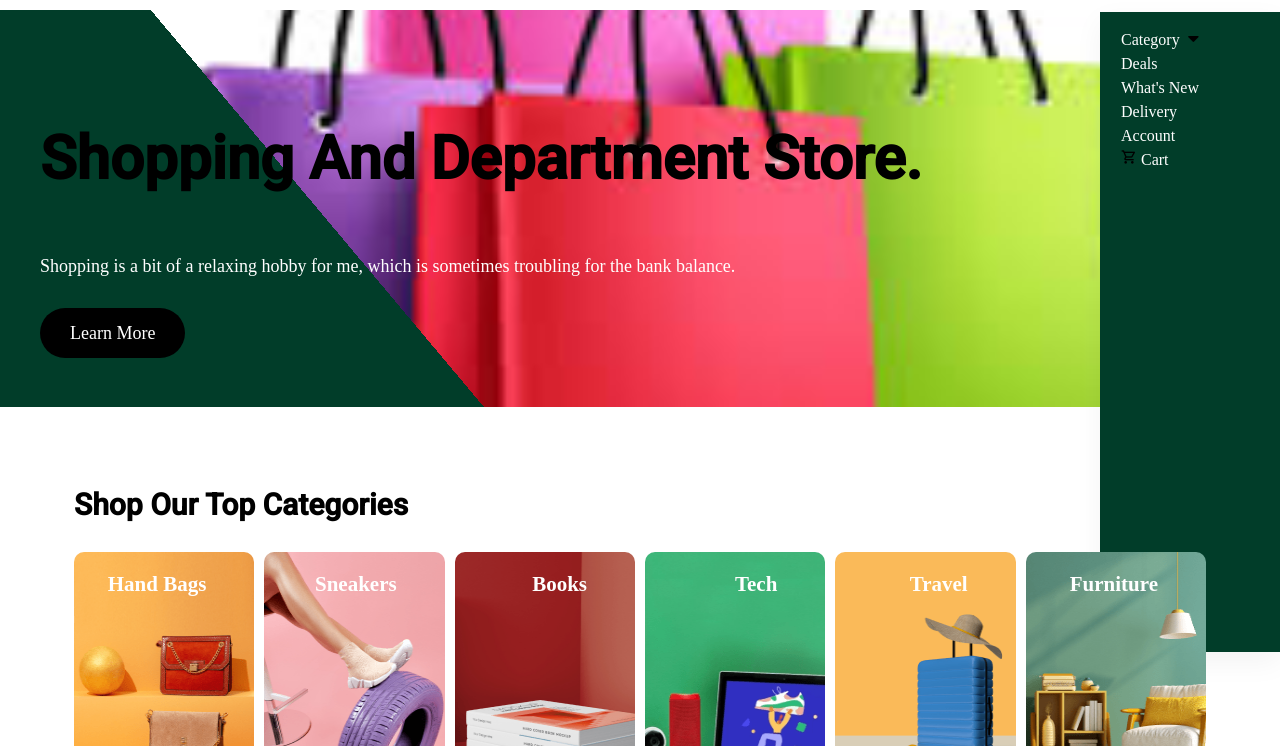
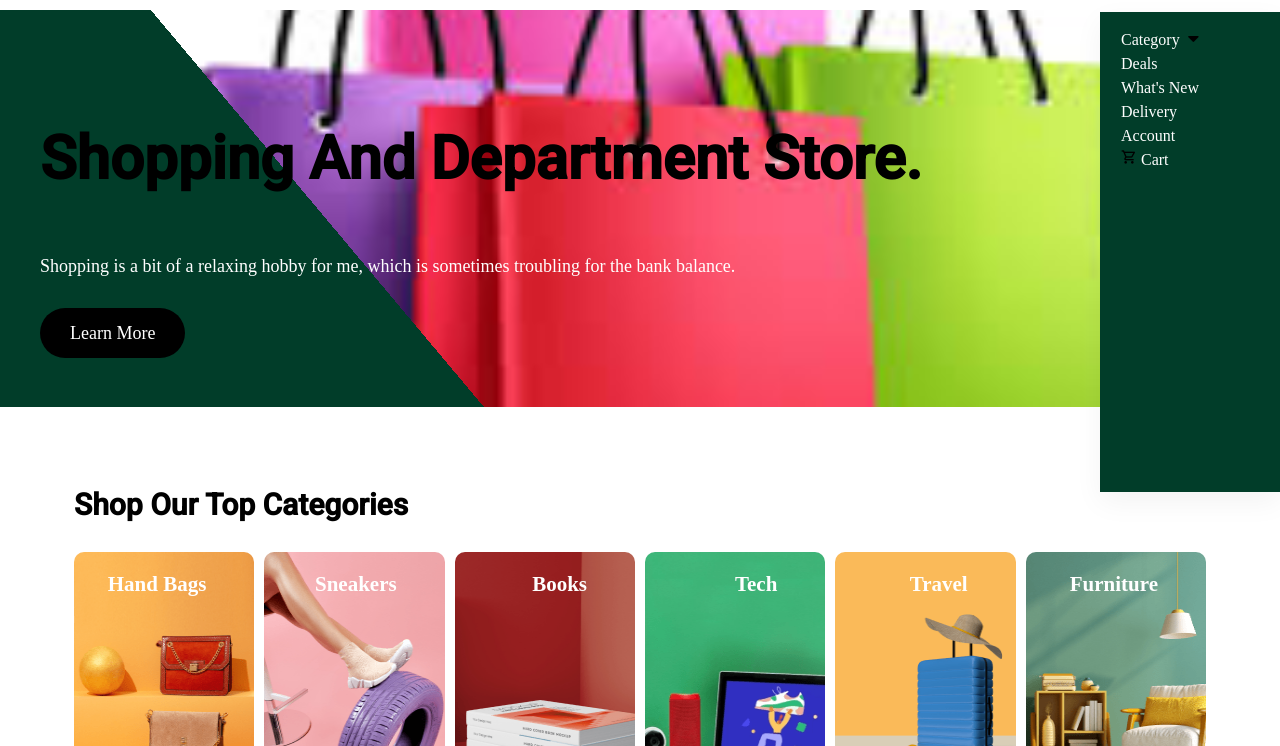
Before and after one commit to adevicky/e-commerce-app, a plain HTML site: page index.html in a window 1280 px wide. Both pictures are taken after a click on the element 1248 px from the left and 36 px from the top of the page. Shown: the part 54-800 px from the top of the page. Drawn offline with nearby package versions, Linux system fonts and the light colour scheme; a web font is replaced by a local one.

Commit message:
Updated css.css

```diff
--- a/src/css.css
+++ b/src/css.css
@@ -121,7 +121,7 @@ h3 {
     right: 0;
     background-color: #013D29;
     width: 180px;
-    height: 80%;
+    height: 60%;
     margin-top: 26px;
     transition: all 0.3ms ease-in-out;
     box-shadow: 0 10px 27px rgba(0, 0, 0, 0.05);
```
